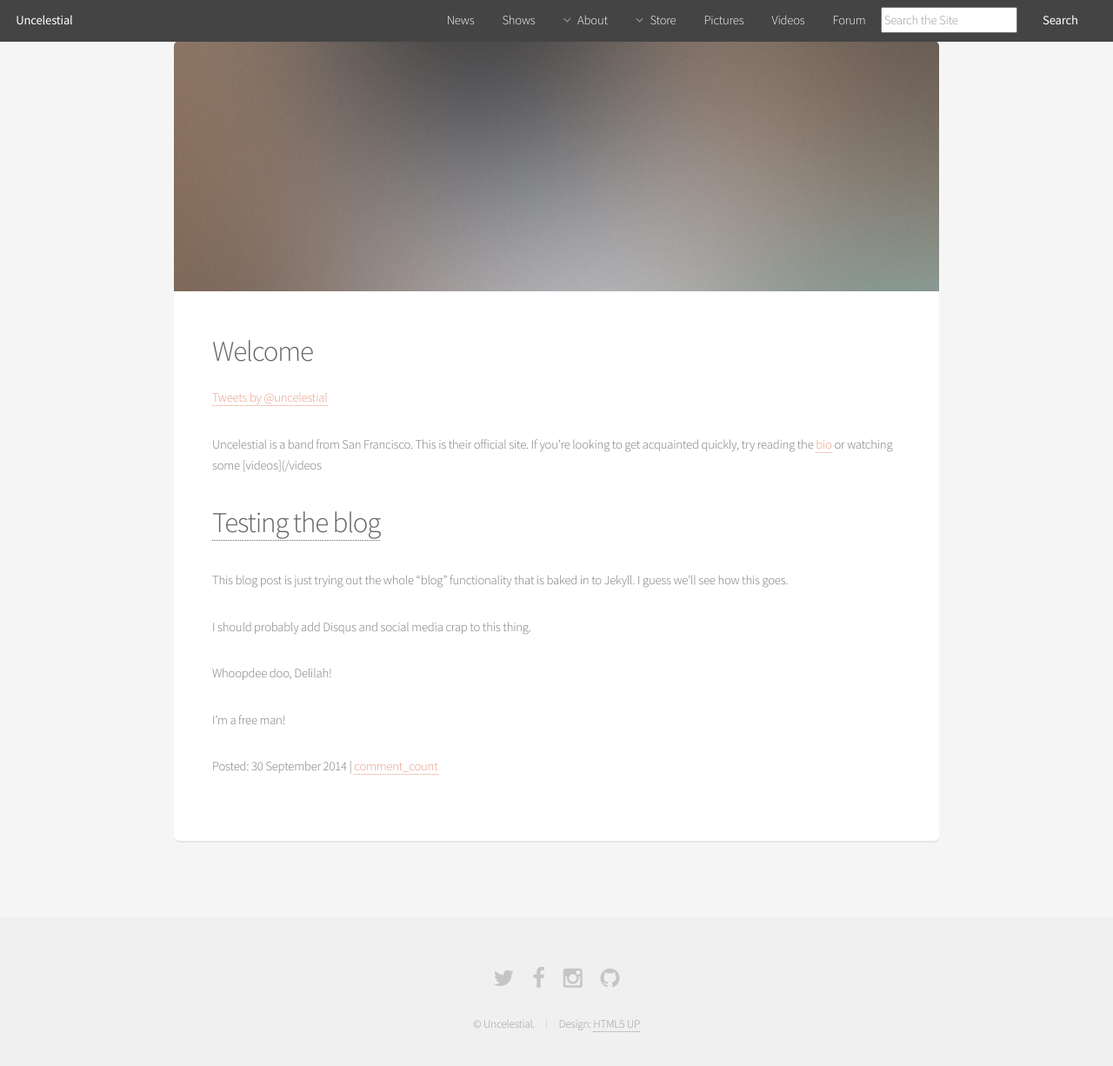
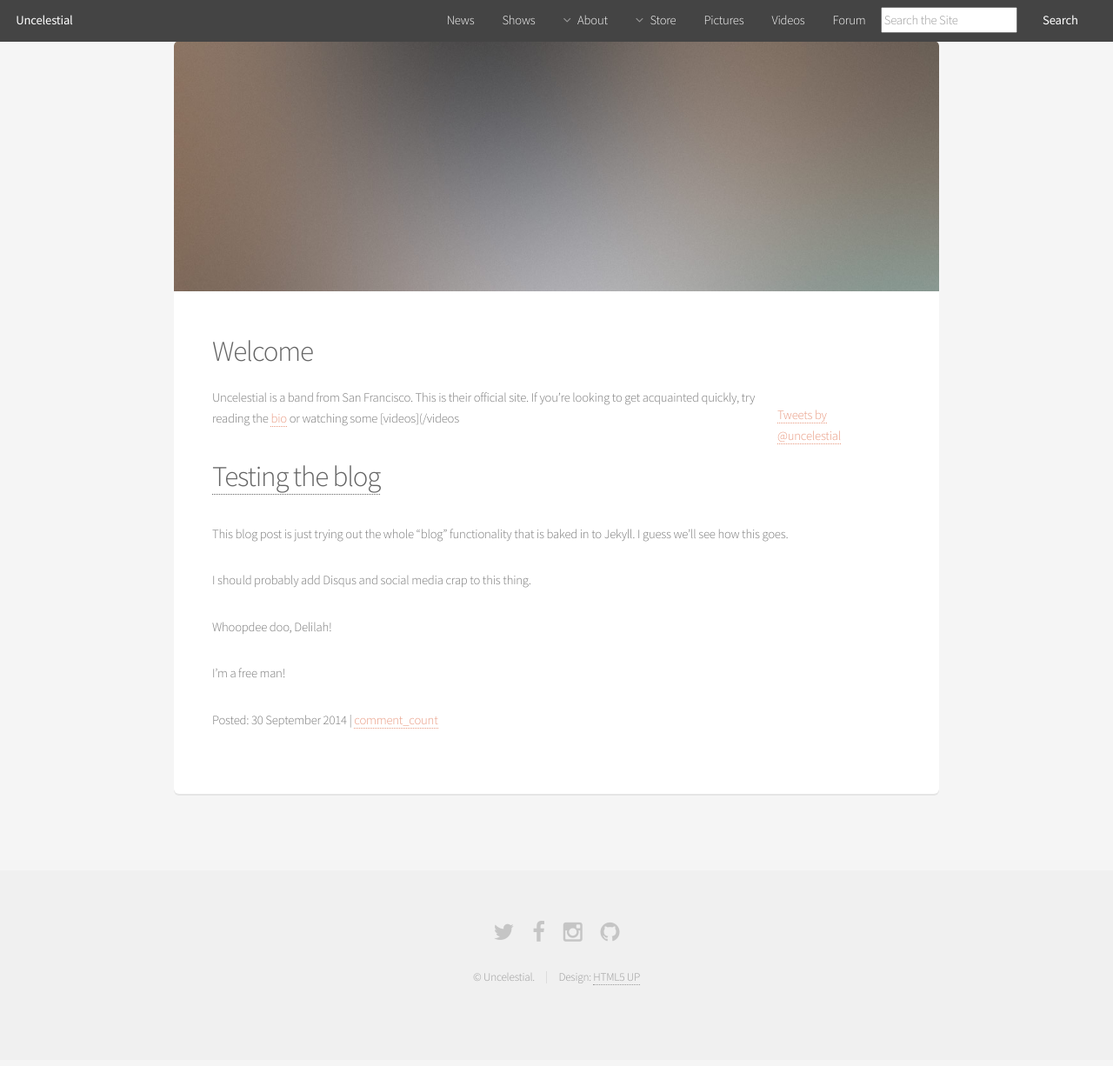
Before and after one commit to tvconefive/uncelestial.github.io, a Jekyll site: the page built from index.md, in a window 1280 px wide and 1272 px high. Shown: the top 1226 px of the window at 87% size. Built offline with Jekyll 4.4.1, drawn with Linux system fonts in a browser that asks for light colours; comment, search, counter and statistics services are not loaded.

Commit message:
Update alpha.html

```diff
--- a/_layouts/alpha.html
+++ b/_layouts/alpha.html
@@ -14,6 +14,7 @@
 		<meta name="description" content="The official website for Uncelestial, a band from San Francisco." />
 		<meta name="keywords" content="psych, psychedelic rock, indie, indie rock, diy, home recording" />
 		<!--[if lte IE 8]><script src="/css/ie/html5shiv.js"></script><![endif]-->
+		<link rel="stylesheet" href="/css/custom.css" />
 		<script src="/js/jquery.min.js"></script>
 		<script src="/js/jquery.dropotron.min.js"></script>
 		<script src="/js/jquery.scrollgress.min.js"></script>
@@ -24,7 +25,6 @@
 			<link rel="stylesheet" href="/css/skel.css" />
 			<link rel="stylesheet" href="/css/style.css" />
 			<link rel="stylesheet" href="/css/style-wide.css" />
-			<link rel="stylesheet" href="/css/custom.css" />
 		</noscript>
 		<!--[if lte IE 8]><link rel="stylesheet" href="/css/ie/v8.css" /><![endif]-->
 	</head>
```
